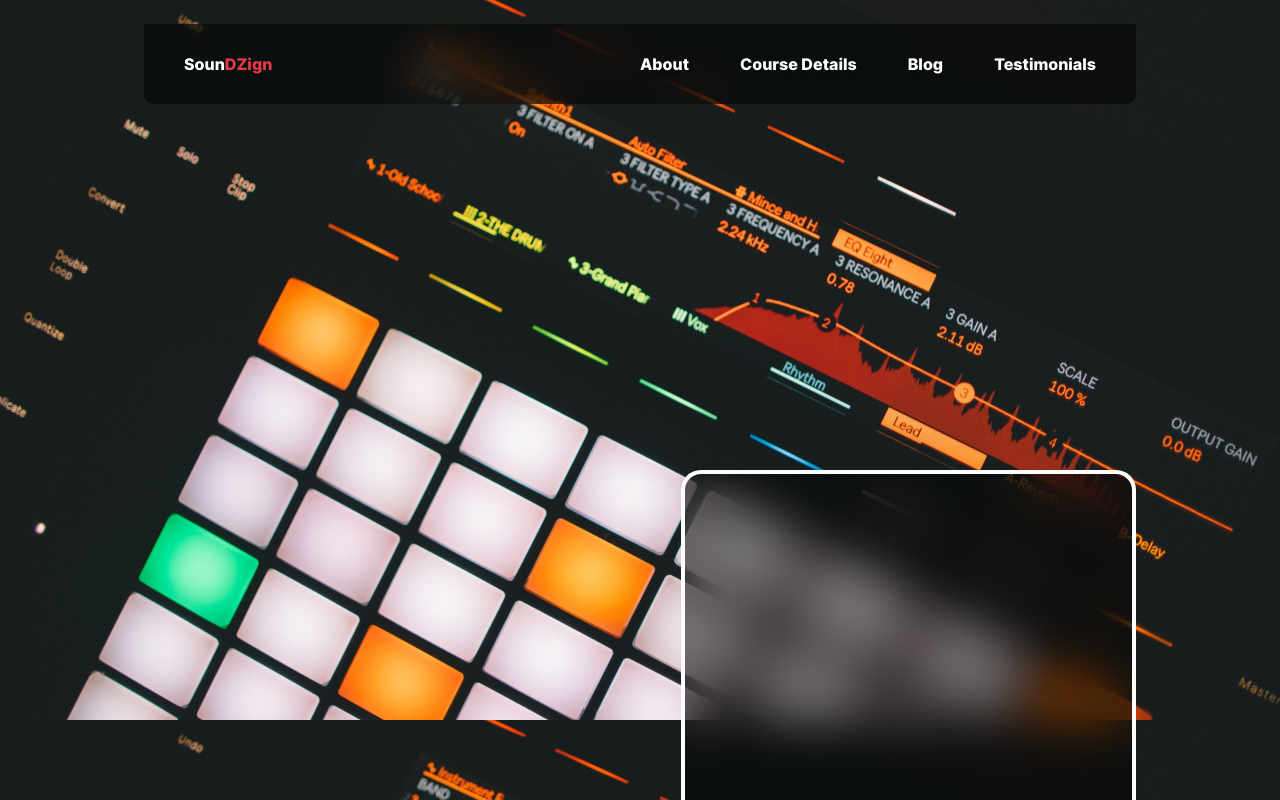
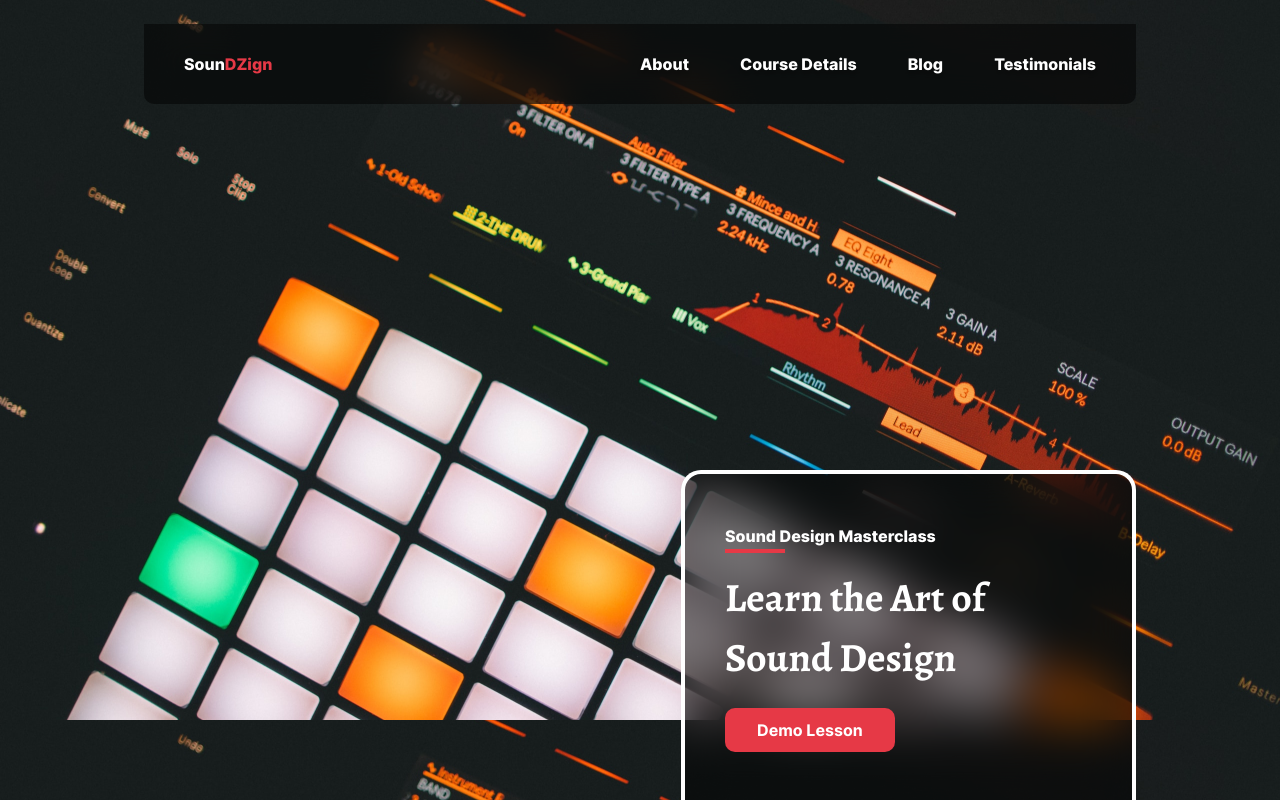
Before and after one commit to RahimliZakir/SoundDZign-Figma-To-React-Vite-Project-With-SanityIO, a React (Vite) app in the folder app/: page / in a window 1280 px wide. Built offline with nearby package versions, Linux system fonts and the light colour scheme.

Commit message:
Header & Nav Done

```diff
--- a/app/src/components/Header.jsx
+++ b/app/src/components/Header.jsx
@@ -8,7 +8,17 @@ const Header = () => {
       className={`bg-[image:var(--header-banner)] h-screen w-[1280px] container`}
     >
       <div className="relative h-screen">
-        <div className="w-[455px] h-[330px] absolute rounded-t-[20px] bg-black/50 backdrop-blur-[25px] border-white border-[4px] border-b-0 right-0 bottom-0"></div>
+        <div className="w-[455px] h-[330px] absolute rounded-t-[20px] bg-black/50 backdrop-blur-[25px] border-white border-[4px] border-b-0 right-0 bottom-0 text-white py-[50px] px-[40px]">
+          <p className="relative font-inter font-extrabold after:content-[''] after:inline-block after:bg-red after:w-[60px] after:h-[4px] after:absolute after:bottom-[-5px] after:left-0">
+            Sound Design Masterclass
+          </p>
+          <h1 className="font-alegreya font-bold text-[40px] my-[20px]">
+            Learn the Art of Sound Design
+          </h1>
+          <button className="font-inter font-bold bg-red rounded-[10px] py-[10px] px-[32px]">
+            Demo Lesson
+          </button>
+        </div>
       </div>
     </section>
   );
--- a/app/src/index.css
+++ b/app/src/index.css
@@ -65,7 +65,7 @@
 }
 
 @font-face {
-  font-family: "Inter";
+  font-family: "Alegreya";
   src: url(./assets/fonts/Alegreya/static/Alegreya-Bold.ttf) format("truetype");
   font-weight: 700;
 }
--- a/app/tailwind.config.js
+++ b/app/tailwind.config.js
@@ -13,6 +13,7 @@ export default {
       },
       fontFamily: {
         inter: ["Inter", "sans-serif"],
+        alegreya: ["Alegreya", "sans-serif"],
       },
     },
   },
```
